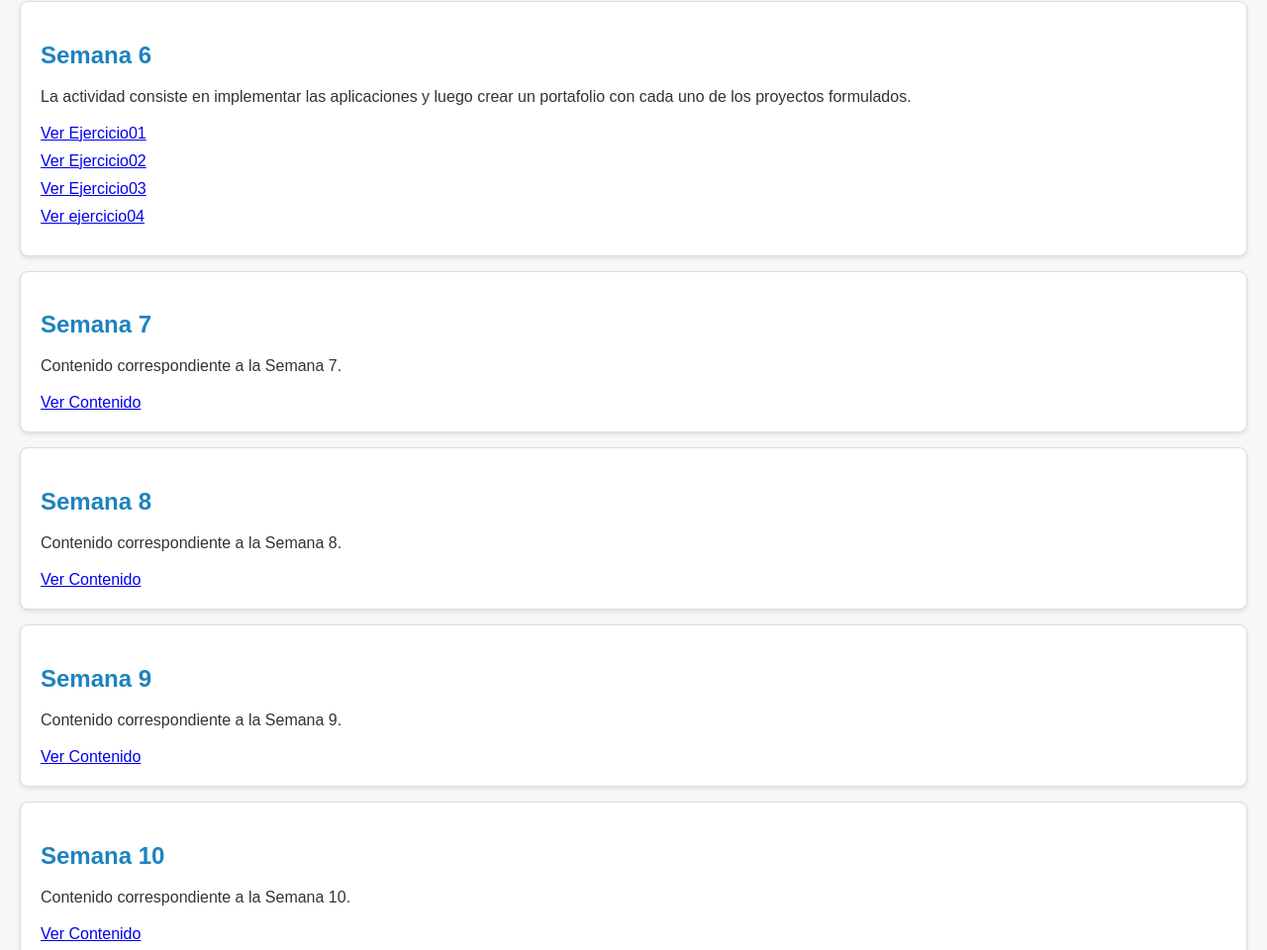
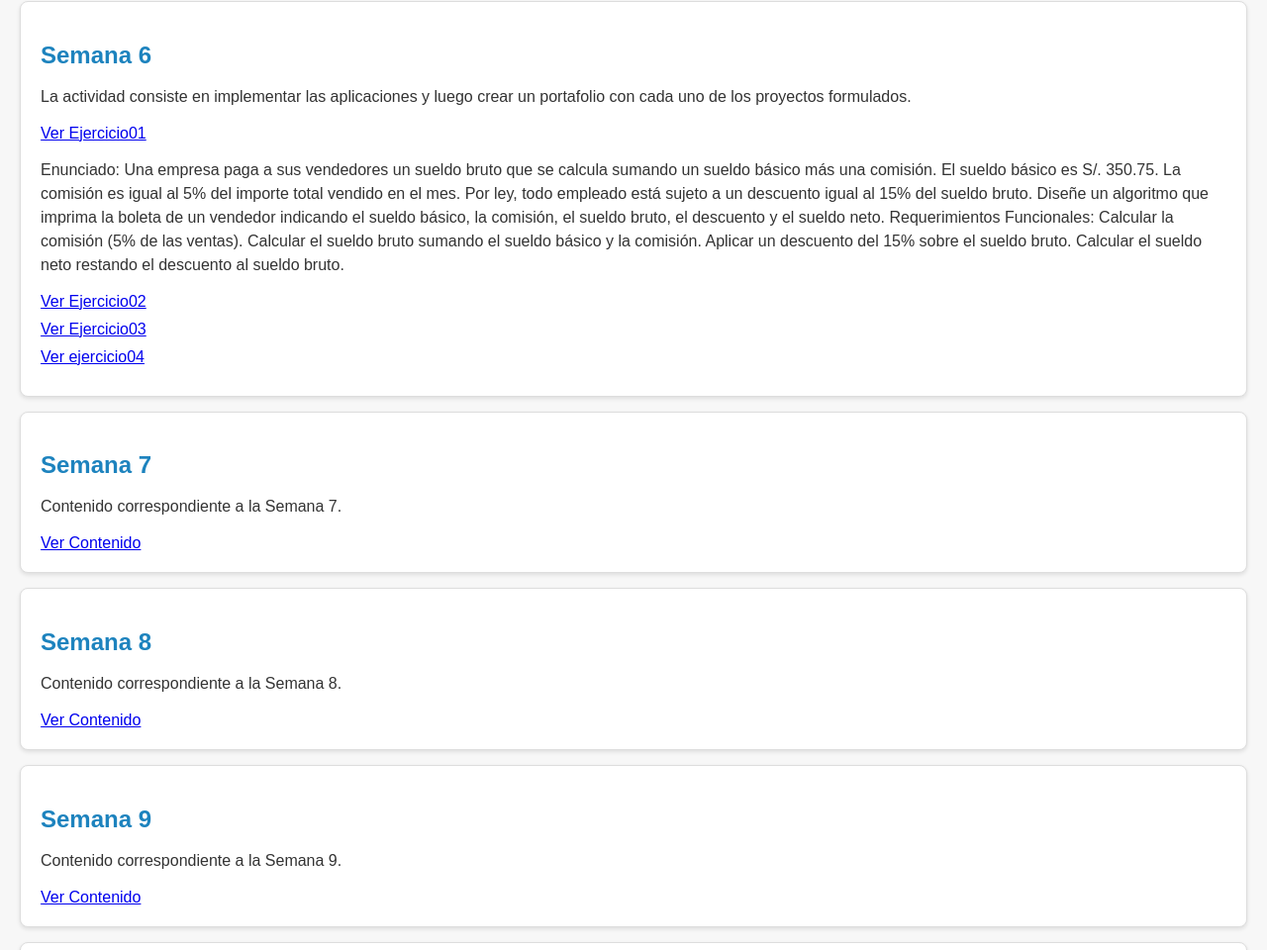
Before and after one commit to NickolEnriquez/dpwprogramacionmobil.github.io, a plain HTML site: page trabajos.html in a window 1280 px wide. Shown: the part 1617-2577 px from the top of the page at 99% size. Drawn offline with Linux system fonts and the light colour scheme.

Commit message:
Update trabajos.html

```diff
--- a/trabajos.html
+++ b/trabajos.html
@@ -67,7 +67,13 @@
         <section id="semana6">
             <h2>Semana 6</h2>
             <p>La actividad consiste en implementar las aplicaciones y luego crear un portafolio con cada uno de los proyectos formulados. </p>
-            <a href="dart/S6_ejercicio01.dart">Ver Ejercicio01</a>
+            <a href="dart/S6_ejercicio01.dart">Ver Ejercicio01</a><p>Enunciado: Una empresa paga a sus vendedores un sueldo bruto que se calcula sumando un sueldo básico más una comisión. El sueldo básico es S/. 350.75. La comisión es igual al 5% del importe total vendido en el mes. Por ley, todo empleado está sujeto a un descuento igual al 15% del sueldo bruto. Diseñe un algoritmo que imprima la boleta de un vendedor indicando el sueldo básico, la comisión, el sueldo bruto, el descuento y el sueldo neto.
+
+                Requerimientos Funcionales:
+                Calcular la comisión (5% de las ventas).
+                Calcular el sueldo bruto sumando el sueldo básico y la comisión.
+                Aplicar un descuento del 15% sobre el sueldo bruto.
+                Calcular el sueldo neto restando el descuento al sueldo bruto.</p>
             <a href="dart/S6_ejercicio02.dart">Ver Ejercicio02</a>
             <a href="dart/S6_ejercicio03.dart">Ver Ejercicio03</a>
             <a href="dart/S6_ejercicio04.dart">Ver ejercicio04</a>
```
